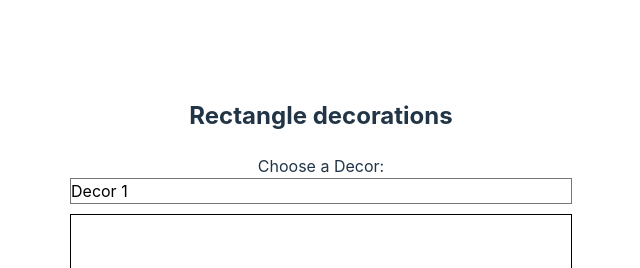
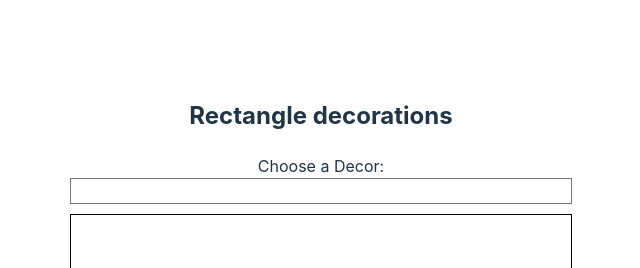
Before and after one commit to Nithishwar210/math-problems, a React (Vite) app: page / in a window 1280 px wide. Shown: the top 268 px of the page, without its empty margins (319-959 px from the left). Built offline with nearby package versions, Linux system fonts and the light colour scheme.

Commit message:
option disabled added

```diff
--- a/src/components/rectDecoration/RectDecoration.tsx
+++ b/src/components/rectDecoration/RectDecoration.tsx
@@ -49,8 +49,9 @@ const RectDecoration = () => {
         <div>
             <h2>Rectangle decorations</h2>
             <label>Choose a Decor:</label>
-            <select onChange={onChangeDecor} style={{ marginBottom: 10 }} name="decors" id="decors">
-                <option onClick={onChangeDecor} value="1">Decor 1</option>
+            <select  onChange={onChangeDecor} style={{ marginBottom: 10 }} name="decors" id="decors">
+                <option disabled selected />
+                <option value="1">Decor 1</option>
                 <option value="2">Decor 2</option>
                 <option value="3">Decor 3</option>
             </select>
```
Also changed, not shown: src/components/drawBoundary/DrawBoundary.tsx (added, +8 -0 lines).
